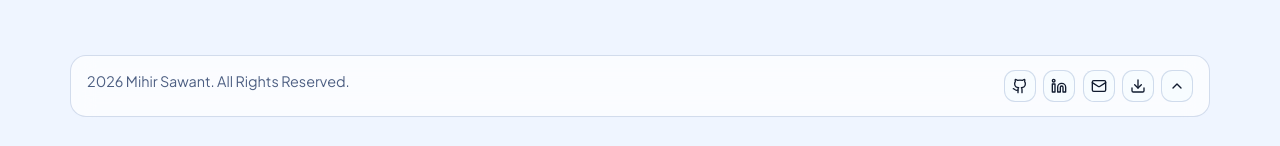
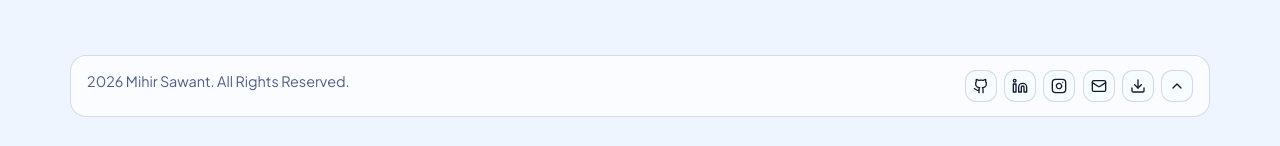
Before and after one commit to itsmierrrrr/Portfolio, a React (Vite) app: page / in a window 1280 px wide. Shown: the part 5366-5512 px from the top of the page. Built offline with nearby package versions, Linux system fonts and the light colour scheme.

Commit message:
add icon in footer

```diff
--- a/src/components/Footer.jsx
+++ b/src/components/Footer.jsx
@@ -1,4 +1,4 @@
-import { ChevronUp, Download, Github, Linkedin, Mail } from 'lucide-react'
+import { ChevronUp, Download, Github, Instagram, Linkedin, Mail } from 'lucide-react'
 import { personalInfo } from '../data/portfolioData'
 import '../styles/Footer.css'
 
@@ -13,6 +13,9 @@ function Footer({ onBackToTop }) {
         </a>
         <a href="https://www.linkedin.com/in/mihirsawantxo" target="_blank" rel="noreferrer" aria-label="LinkedIn">
           <Linkedin size={16} />
+        </a>
+        <a href="https://instagram.com/mihir.s_" target="_blank" rel="noreferrer" aria-label="Instagram">
+          <Instagram size={16} />
         </a>
         <a href={`mailto:${personalInfo.email}`} aria-label="Email">
           <Mail size={16} />
```
